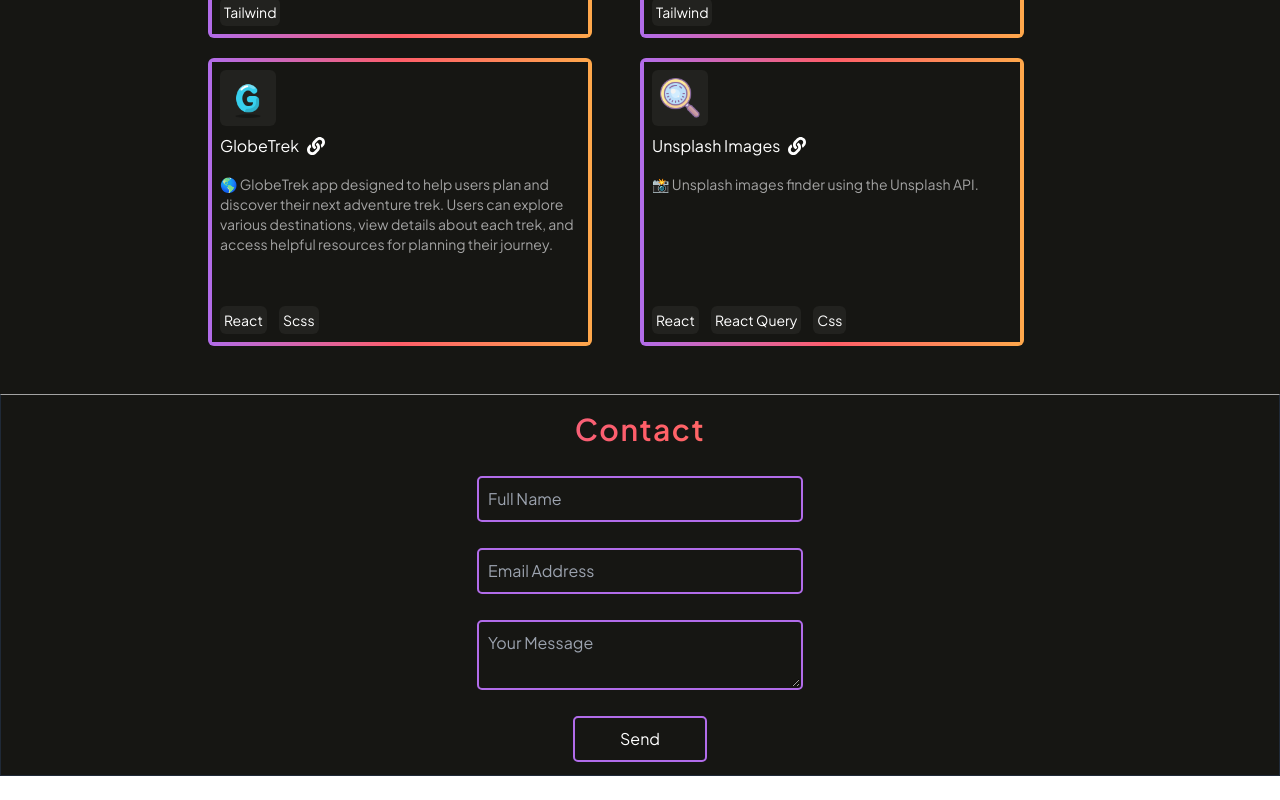
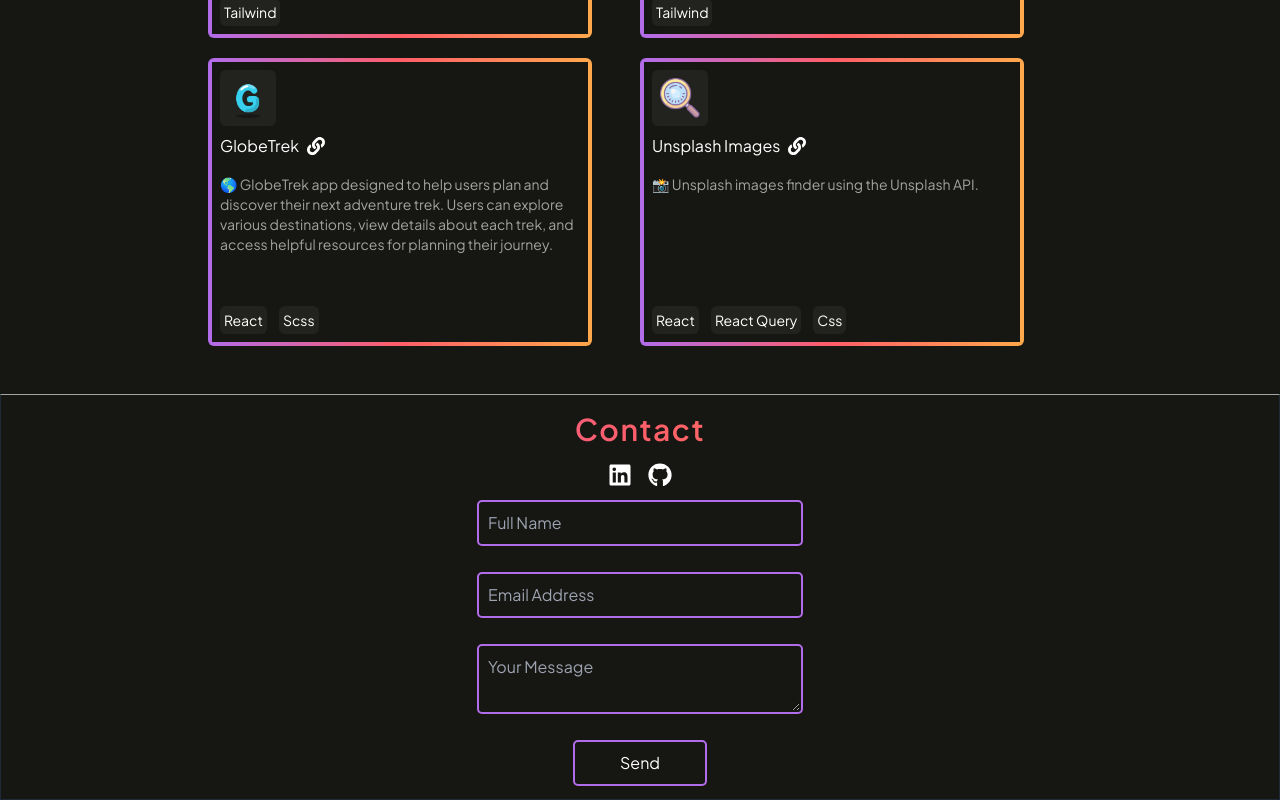
Before and after one commit to Amir2210/Portfolio, a React (Vite) app: page / in a window 1280 px wide. Shown: the part 1117-1917 px from the top of the page. Before the commit the page ends 1893 px from the top, so only its background shows below. Built offline with nearby package versions, Linux system fonts and the light colour scheme.

Commit message:
Add linkedin and github icons to contact section

```diff
--- a/src/cmps/Contact.tsx
+++ b/src/cmps/Contact.tsx
@@ -1,17 +1,8 @@
-import React, { useRef, useState } from 'react';
-import emailjs from '@emailjs/browser';
+import React, { useRef, useState } from 'react'
+import emailjs from '@emailjs/browser'
 import { toast } from 'react-toastify'
-// type Email = {
-//   name: string,
-//   mail: string,
-//   txt: string
-// }
-
-// let emailInputs: Email = {
-//   name: '',
-//   mail: '',
-//   txt: ''
-// }
+import { FaLinkedin } from "react-icons/fa"
+import { FaGithub } from "react-icons/fa"
 
 export function Contact() {
   const form = useRef<HTMLFormElement | null>(null)
@@ -43,6 +34,10 @@ export function Contact() {
   return (
     <section className='mt-12 border border-t-gray' id='contact'>
       <h1 className='gradient-text text-center capitalize text-3xl tracking-wider font-semibold my-4 flex justify-center'>contact</h1>
+      <div className='flex justify-center items-center text-white gap-4'>
+        <a href="https://www.linkedin.com/in/amir-yankolovich/" target="_blank"><FaLinkedin className='text-2xl hover:text-linkedin duration-100' /></a>
+        <a href="https://github.com/Amir2210" target="_blank"><FaGithub className='text-2xl hover:text-github duration-100' /></a>
+      </div>
       <form className='flex flex-col items-center' ref={form} onSubmit={sendEmail}>
         <input onChange={(ev) => setName(ev.target.value)} value={name} placeholder='Full Name' className='outline outline-offset-1 outline-2 outline-gradient-purple p-2 rounded-sm border-none w-full max-w-xs my-4 bg-bg-dark text-white' type="text" name="from_name" required />
         <input onChange={(ev) => setEmail(ev.target.value)} value={email} placeholder='Email Address' className='outline outline-offset-1 outline-2 outline-gradient-purple p-2 rounded-sm border-none w-full max-w-xs my-4 bg-bg-dark text-white' type="email" name="from_email" required />
```
